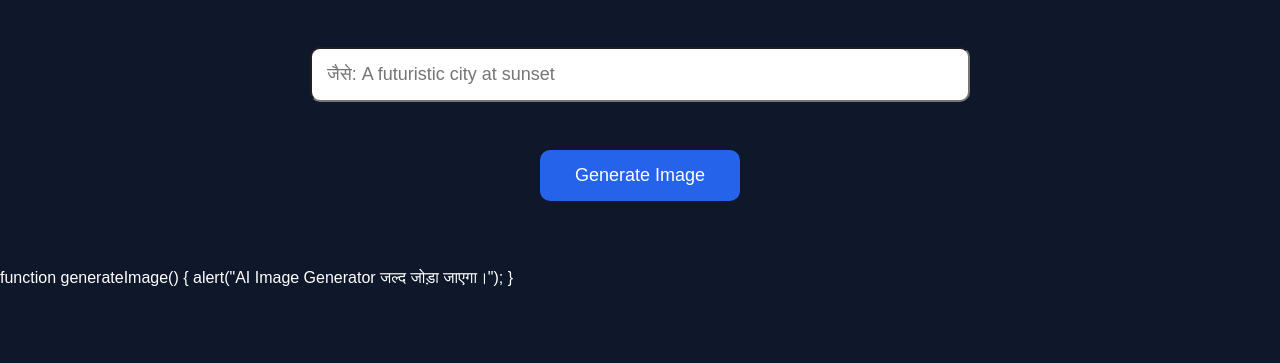
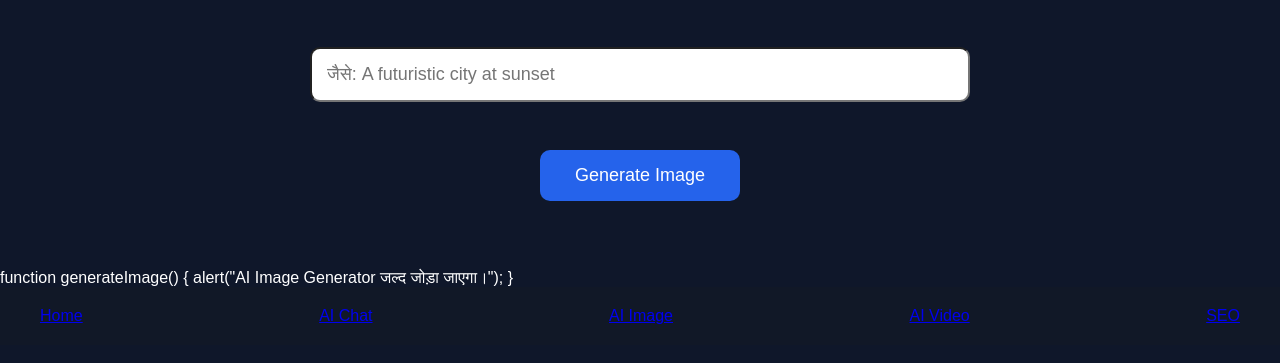
Before and after one commit to RN-creator-AI/RN-CREATOR-AI, a website: page image.html in a window 1280 px wide. Shown: the part 59-422 px from the top of the page. Drawn offline with Linux system fonts and the light colour scheme.

Commit message:
Update image.html

```diff
--- a/image.html
+++ b/image.html
@@ -42,7 +42,15 @@
 
 </body>
       </html>
-
+</body>
 function generateImage() {
     alert("AI Image Generator जल्द जोड़ा जाएगा।");
 }
+</body>
+<nav class="navbar">
+  <a href="index.html">Home</a>
+  <a href="chat.html">AI Chat</a>
+  <a href="image.html">AI Image</a>
+  <a href="video.html">AI Video</a>
+  <a href="seo.html">SEO</a>
+</nav>
```
